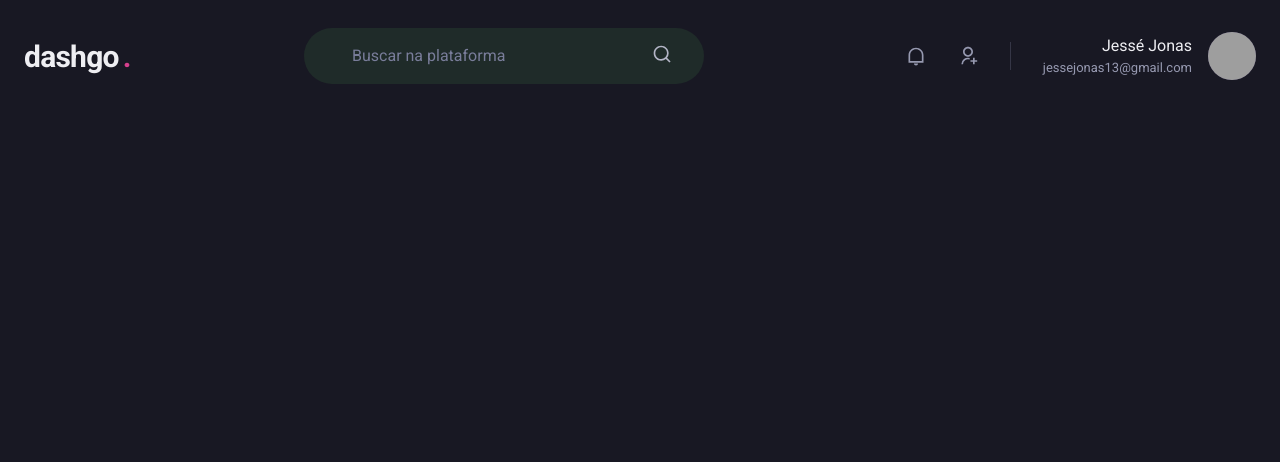
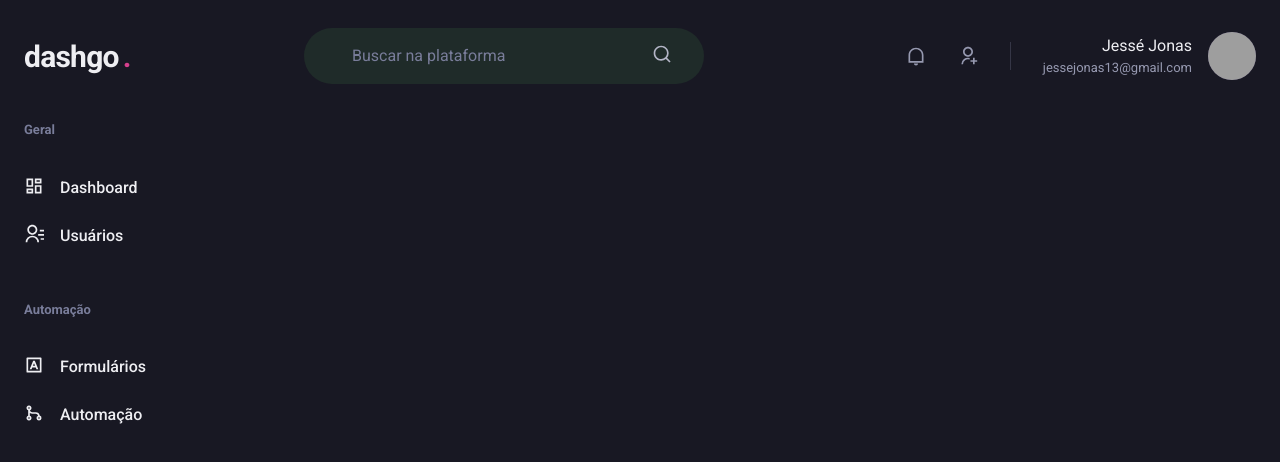
Before and after one commit to jessejonass/dashgo, a Next.js app: page /dashboard in a window 1280 px wide. Shown: the top 462 px of the page. Built offline with nearby package versions, Linux system fonts and the light colour scheme; grey boxes are pictures that could not be loaded.

Commit message:
feat: added sidebar component

```diff
--- /dev/null
+++ b/src/components/Sidebar/Sidebar.tsx
@@ -0,0 +1,57 @@
+import { FC } from "react";
+import { Box, Stack, Text, Link, Icon } from "@chakra-ui/react";
+import { RiContactsLine, RiDashboardLine, RiGitMergeLine, RiInputMethodLine } from "react-icons/ri";
+
+const Sidebar: FC = () => {
+  return (
+    <Box as="aside" w="64" mr="8">
+      <Stack spacing="12" align="flex-start">
+        <Box>
+          <Text fontWeight="bold" color="gray.400" fontSize="small">
+            Geral
+          </Text>
+
+          <Stack spacing="4" mt="8" align="stretch">
+            <Link display="flex" align="center" py="1">
+              <Icon as={RiDashboardLine} fontSize="20" />
+              <Text ml="4" fontWeight="medium">
+                Dashboard
+              </Text>
+            </Link>
+
+            <Link display="flex" align="center" py="1">
+              <Icon as={RiContactsLine} fontSize="20" />
+              <Text ml="4" fontWeight="medium">
+                Usuários
+              </Text>
+            </Link>
+          </Stack>
+        </Box>
+
+        <Box>
+          <Text fontWeight="bold" color="gray.400" fontSize="small">
+            Automação
+          </Text>
+
+          <Stack spacing="4" mt="8" align="stretch">
+            <Link display="flex" align="center" py="1">
+              <Icon as={RiInputMethodLine} fontSize="20" />
+              <Text ml="4" fontWeight="medium">
+                Formulários
+              </Text>
+            </Link>
+
+            <Link display="flex" align="center" py="1">
+              <Icon as={RiGitMergeLine} fontSize="20" />
+              <Text ml="4" fontWeight="medium">
+                Automação
+              </Text>
+            </Link>
+          </Stack>
+        </Box>
+      </Stack>
+    </Box>
+  );
+};
+
+export default Sidebar;
--- /dev/null
+++ b/src/components/Sidebar/index.ts
@@ -0,0 +1,3 @@
+import Sidebar from "./Sidebar";
+
+export default Sidebar;
--- a/src/components/pages/Dashboard/Dashboard.tsx
+++ b/src/components/pages/Dashboard/Dashboard.tsx
@@ -1,9 +1,17 @@
-import Header from 'components/Header';
-import { FC } from 'react';
+import { FC } from "react";
+import { Flex } from "@chakra-ui/react";
+import Header from "components/Header";
+import Sidebar from "components/Sidebar";
 
 const Dashboard: FC = () => {
   return (
-    <Header />
+    <Flex direction="column" h="100vh">
+      <Header />
+
+      <Flex w="100%" my="6" maxW="1480" mx="auto" px="6">
+        <Sidebar />
+      </Flex>
+    </Flex>
   );
 };
 
```
